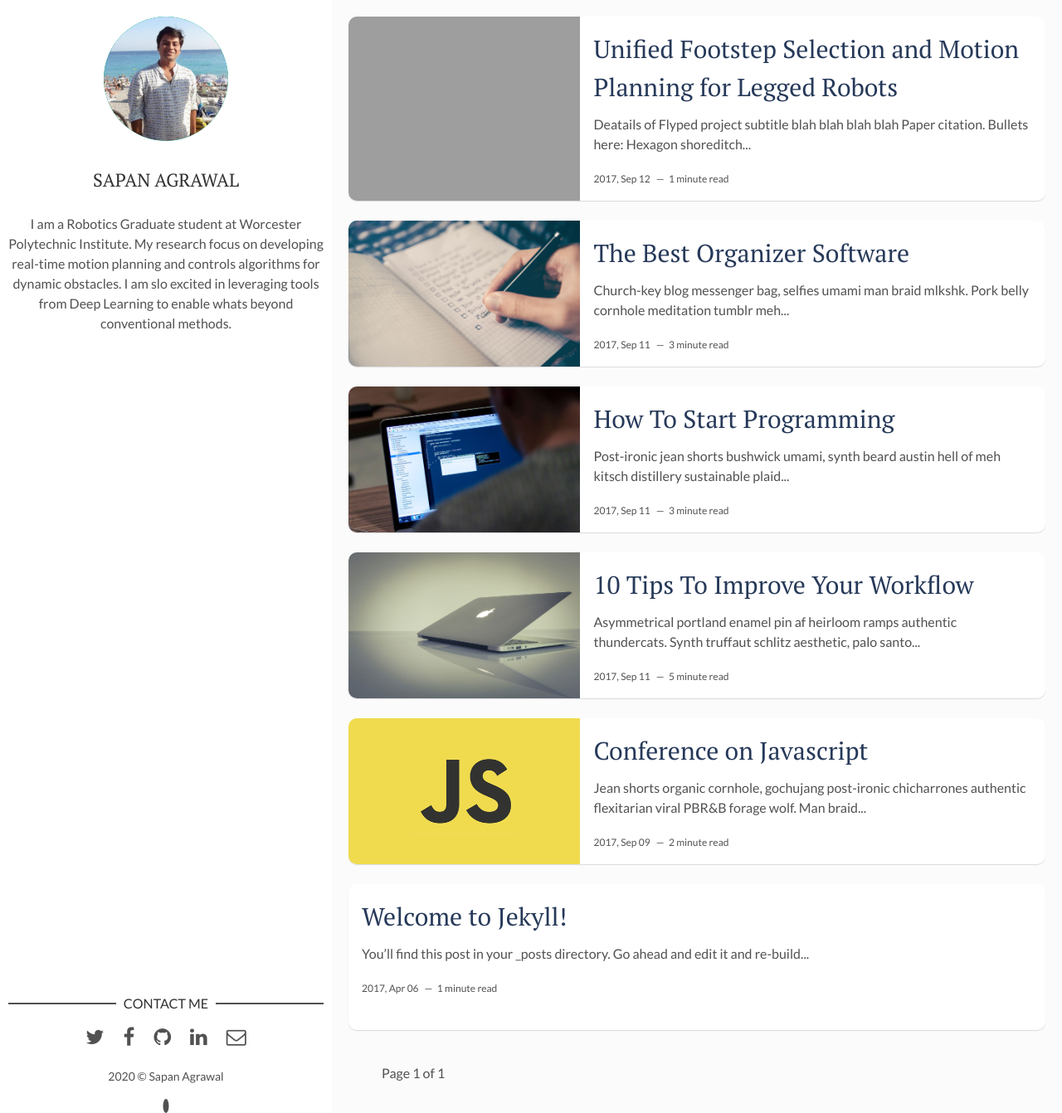
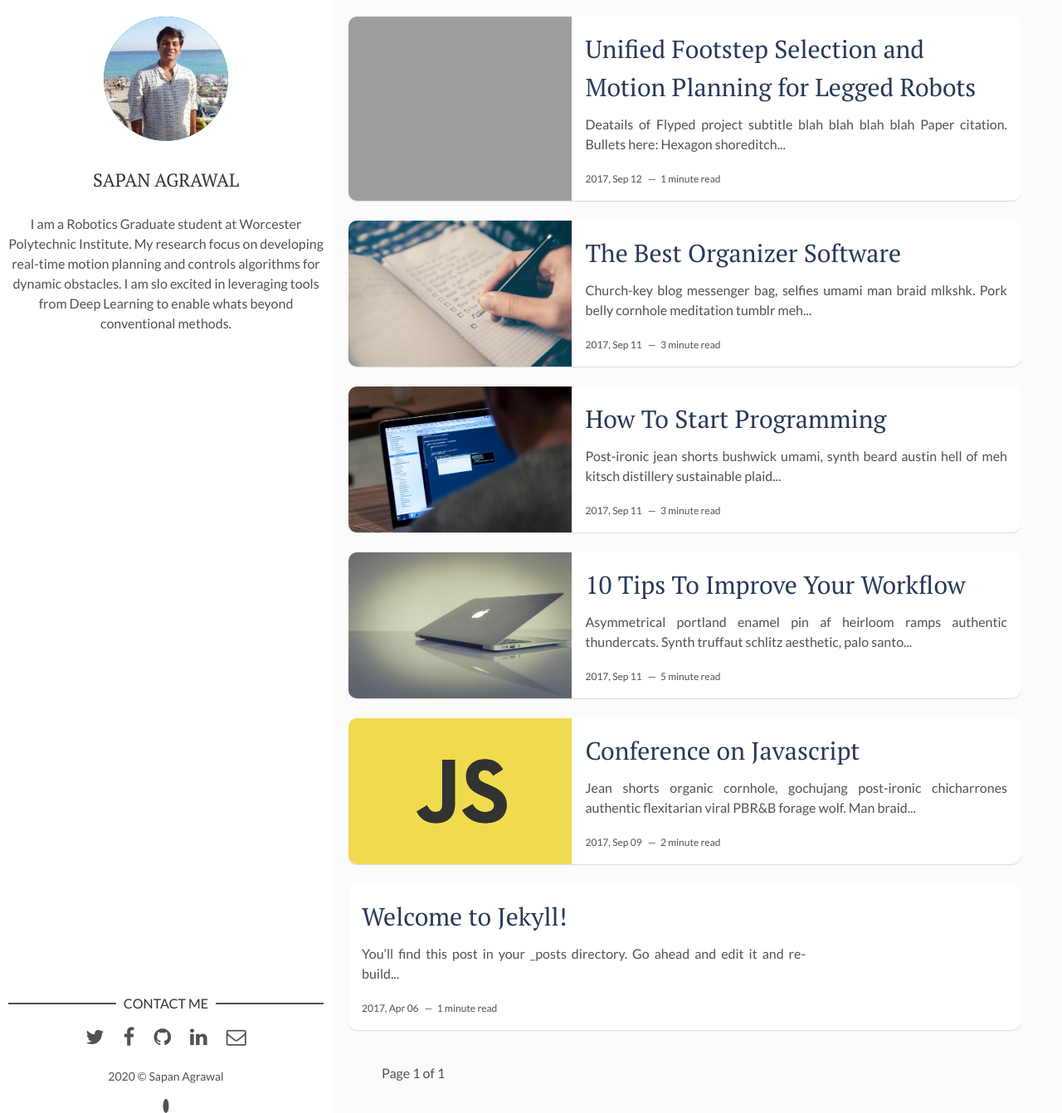
Before and after one commit to sapan-ostic/sapan-ostic.github.io, a Jekyll site: the page built from index.html, in a window 1280 px wide and 1342 px high. Shown: the whole window at 83% size. Built offline with Jekyll 4.4.1, drawn with Linux system fonts in a browser that asks for light colours; the list of posts is cut into pages by our own code.

Commit message:
site setting updated

```diff
--- a/assets/css/main.css
+++ b/assets/css/main.css
@@ -884,7 +884,7 @@ table tfoot td {
 }
 
 .wrapper {
-  max-width: 1500px;
+  max-width: 1250px;
   position: relative;
 }
 
@@ -1159,6 +1159,7 @@ footer .copyright {
   margin: 0 0 10px;
   font-size: 30px;
   font-weight: 400;
+  text-align: left;
 }
 
 .post .post-content .post-title a {
@@ -1168,6 +1169,7 @@ footer .copyright {
 }
 
 .post .post-content p {
+  text-align: justify;
   margin-top: 0;
 }
 
```
